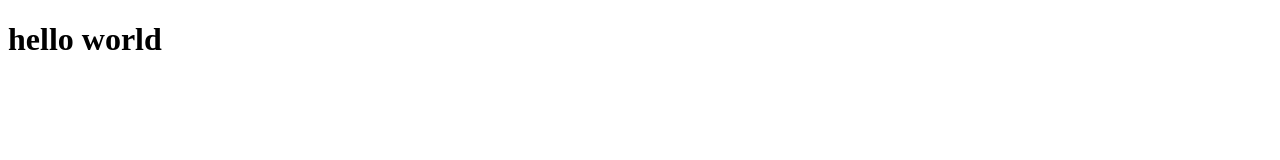
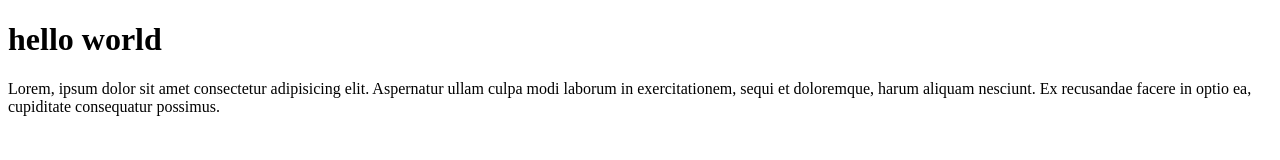
Before and after one commit to javoxpl/GitHub, a plain HTML site: page index.html in a window 1280 px wide. Drawn offline with Linux system fonts and the light colour scheme.

Commit message:
lorem ipsum

```diff
--- a/index.html
+++ b/index.html
@@ -8,5 +8,8 @@
 </head>
 <body>
     <h1>hello world</h1>
+    <p>
+        Lorem, ipsum dolor sit amet consectetur adipisicing elit. Aspernatur ullam culpa modi laborum in exercitationem, sequi et doloremque, harum aliquam nesciunt. Ex recusandae facere in optio ea, cupiditate consequatur possimus.
+    </p>
 </body>
 </html>
```
